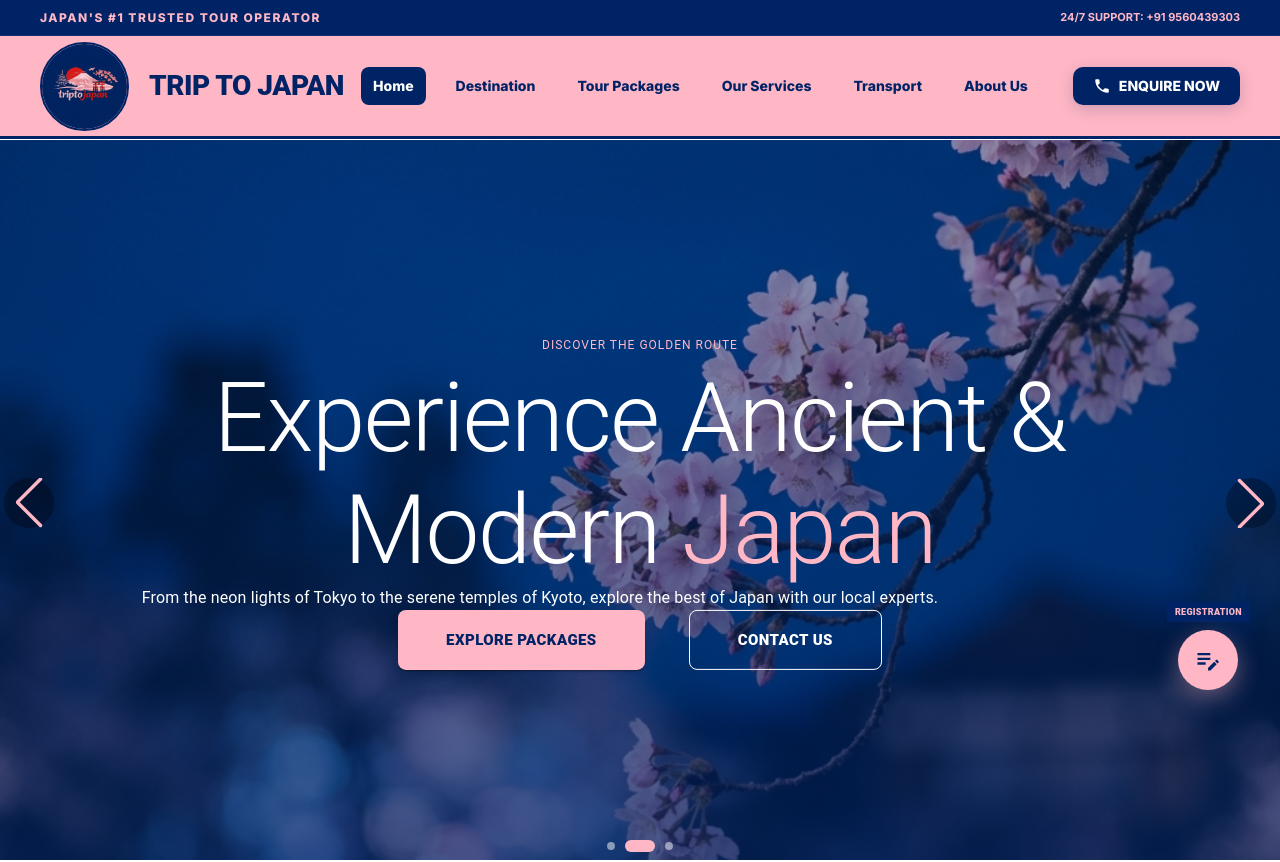
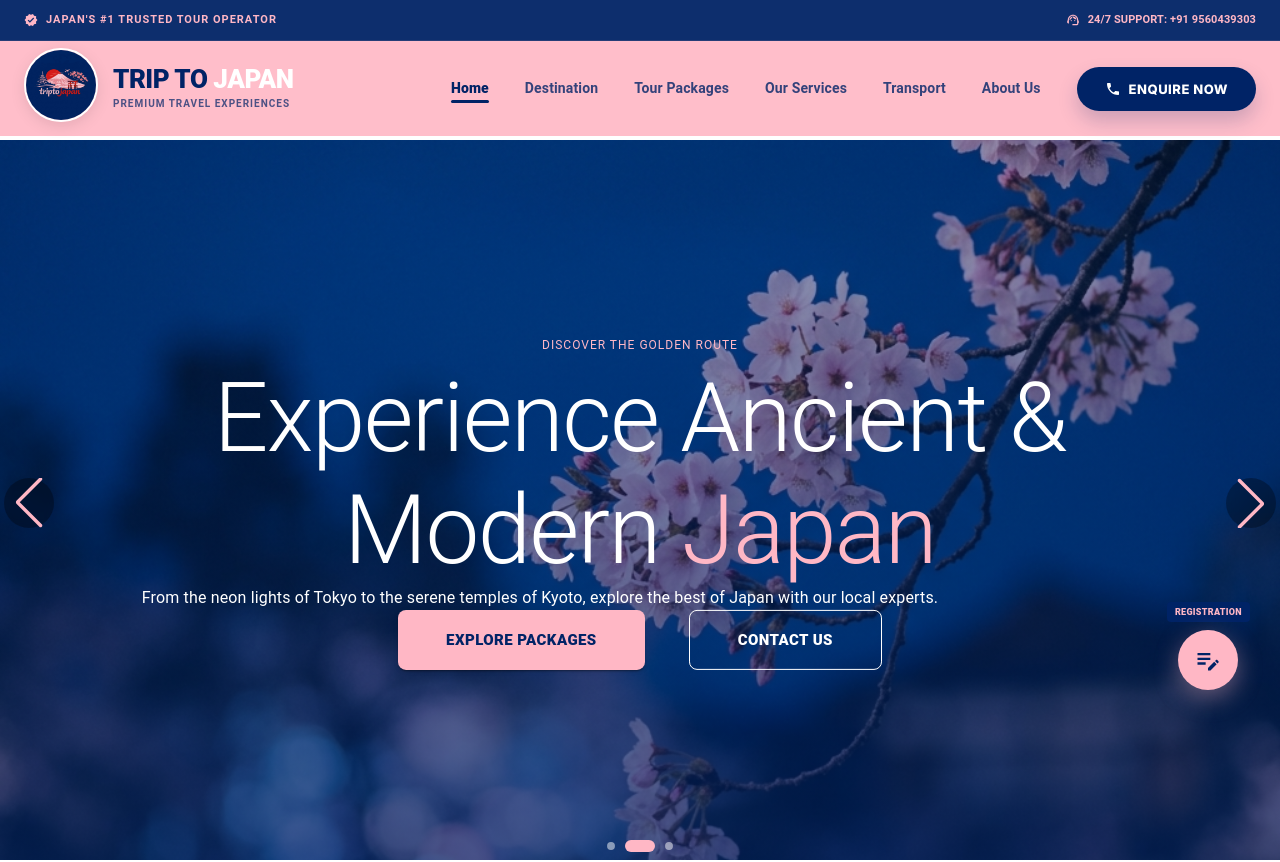
Before and after one commit to Ranirajput0695/TripToJapan, a React (Vite) app in the folder trip-to-japan/: page / in a window 1280 px wide. Shown: the top 862 px of the page. Built offline with nearby package versions, Linux system fonts and the light colour scheme.

Commit message:
navigation bar change

```diff
--- a/trip-to-japan/src/components/Navbar.jsx
+++ b/trip-to-japan/src/components/Navbar.jsx
@@ -9,9 +9,16 @@ import {
   useTheme,
   Collapse,
   Paper,
-  Typography
+  Typography,
+  Container
 } from "@mui/material";
-import { Menu as MenuIcon, Close as CloseIcon, Phone as PhoneIcon, QuestionAnswer as ChatIcon } from "@mui/icons-material";
+import {
+  Menu as MenuIcon,
+  Close as CloseIcon,
+  Phone as PhoneIcon,
+  SupportAgent as SupportIcon,
+  Verified as VerifiedIcon
+} from "@mui/icons-material";
 
 const Navbar = () => {
   const [isModalOpen, setIsModalOpen] = useState(false);
@@ -48,138 +55,208 @@ const Navbar = () => {
       top: 0,
       width: "100%",
       zIndex: 1000,
-      transition: "box-shadow 0.3s ease",
-      boxShadow: scrolled ? "0 10px 30px rgba(0,0,0,0.15)" : "none"
+      transition: "all 0.4s cubic-bezier(0.4, 0, 0.2, 1)",
     }}>
 
-      {/* 🔝 TOP BAR (Now Fixed Height to prevent "Hilling") */}
-      <div style={{
-        background: "#002366",
+      {/* 🔝 TOP BAR - Premium Glass Blue */}
+      <Box sx={{
+        background: "rgba(0, 35, 102, 0.95)",
         color: "#FFB7C5",
-        height: "35px",
+        height: scrolled ? "0px" : "40px",
+        overflow: "hidden",
         display: "flex",
         alignItems: "center",
+        transition: "all 0.3s ease",
+        backdropFilter: "blur(5px)",
         borderBottom: "1px solid rgba(255, 183, 197, 0.1)"
       }}>
-        <div style={containerStyle}>
-          <span style={{ fontSize: isMobile ? "9px" : "12px", fontWeight: "800", letterSpacing: "1.5px" }}>
+        <Container maxWidth="xl" sx={{ display: "flex", justifyContent: "space-between", alignItems: "center" }}>
+          <Box sx={{ display: "flex", alignItems: "center", gap: 1 }}>
+            <VerifiedIcon sx={{ fontSize: 14 }} />
+            <Typography sx={{ fontSize: isMobile ? "10px" : "11px", fontWeight: "700", letterSpacing: "1px" }}>
               JAPAN'S #1 TRUSTED TOUR OPERATOR
-          </span>
+            </Typography>
+          </Box>
           {!isMobile && (
-            <span style={{ fontSize: "11px", fontWeight: "700" }}>
+            <Box sx={{ display: "flex", alignItems: "center", gap: 3 }}>
+              <Box sx={{ display: "flex", alignItems: "center", gap: 1 }}>
+                <SupportIcon sx={{ fontSize: 14 }} />
+                <Typography sx={{ fontSize: "11px", fontWeight: "600" }}>
                   24/7 SUPPORT: +91 9560439303
-            </span>
+                </Typography>
+              </Box>
+            </Box>
           )}
-        </div>
-      </div>
+        </Container>
+      </Box>
 
-      {/* 🔻 MAIN NAVBAR (Fixed Height for Stability) */}
-      <div style={{
-        background: scrolled ? "rgba(255, 183, 197, 0.98)" : "#FFB7C5",
-        backdropFilter: scrolled ? "blur(10px)" : "none",
-        height: isMobile ? "75px" : "100px",
+      {/* 🔻 MAIN NAVBAR - Elegant Glassmorphism */}
+      <Box sx={{
+        background: scrolled ? "rgba(255, 255, 255, 0.85)" : "rgba(255, 183, 197, 0.9)",
+        backdropFilter: "blur(20px)",
+        height: isMobile ? "70px" : scrolled ? "80px" : "95px",
         display: "flex",
         alignItems: "center",
-        borderBottom: "3px solid #002366",
-        transition: "background 0.3s ease"
+        boxShadow: scrolled ? "0 10px 30px rgba(0,0,0,0.08)" : "none",
+        borderBottom: scrolled ? "1px solid rgba(0,35,102,0.05)" : "none",
+        transition: "all 0.4s cubic-bezier(0.4, 0, 0.2, 1)"
       }}>
-        <div style={containerStyle}>
+        <Container maxWidth="xl" sx={{ display: "flex", justifyContent: "space-between", alignItems: "center" }}>
 
           {/* Logo & Brand */}
-          <Link to="/" style={{ display: "flex", alignItems: "center", gap: isMobile ? "12px" : "20px", textDecoration: "none" }}>
+          <Link to="/" style={{ display: "flex", alignItems: "center", gap: isMobile ? "10px" : "15px", textDecoration: "none" }}>
+            <Box sx={{ position: "relative" }}>
               <img
                 src={logo}
                 alt="logo"
                 style={{
-                height: isMobile ? "60px" : "85px",
-                width: isMobile ? "60px" : "85px",
+                  height: isMobile ? "50px" : scrolled ? "60px" : "70px",
+                  width: isMobile ? "50px" : scrolled ? "60px" : "70px",
                   borderRadius: "50%",
                   objectFit: "cover",
-                border: "2.5px solid #002366",
+                  border: scrolled ? "2px solid #002366" : "2px solid #fff",
+                  transition: "all 0.4s ease",
+                  boxShadow: "0 4px 15px rgba(0,0,0,0.1)"
                 }}
               />
+            </Box>
+            <Box>
               <Typography sx={{
                 color: "#002366",
                 fontWeight: "900",
-              fontSize: isMobile ? "20px" : "28px",
+                fontSize: isMobile ? "18px" : scrolled ? "22px" : "26px",
+                lineHeight: 1,
                 letterSpacing: "-0.5px",
-              textTransform: "uppercase"
+                textTransform: "uppercase",
+                transition: "all 0.4s ease"
               }}>
-              TRIP TO JAPAN
+                Trip to <span style={{ color: scrolled ? "#E08E9D" : "#fff" }}>Japan</span>
               </Typography>
+              {!isMobile && !scrolled && (
+                <Typography sx={{ fontSize: "10px", fontWeight: "700", color: "#002366", opacity: 0.7, mt: 0.5, letterSpacing: 1 }}>
+                  PREMIUM TRAVEL EXPERIENCES
+                </Typography>
+              )}
+            </Box>
           </Link>
 
           {/* Desktop Menu */}
           {!isMobile && (
-            <nav style={{
-              display: "flex",
-              alignItems: "center",
-              gap: "8px", // Reduced gap to fit all items
-              flexWrap: "nowrap" // Prevent wrapping
-            }}>
-              {navLinks.map((link) => (
+            <Box component="nav" sx={{ display: "flex", alignItems: "center", gap: "4px" }}>
+              {navLinks.map((link) => {
+                const isActive = location.pathname === link.path;
+                return (
                   <Link
                     key={link.title}
                     to={link.path}
                     style={{
                       ...linkStyle,
-                    color: location.pathname === link.path ? "#fff" : "#002366",
-                    background: location.pathname === link.path ? "#002366" : "transparent",
-                    padding: "8px 12px", // Slightly reduced horizontal padding
-                    borderRadius: "8px",
-                    whiteSpace: "nowrap", // Ensure text stays on one line
+                      color: isActive ? "#002366" : "rgba(0,35,102,0.8)",
+                      position: "relative",
+                      padding: "10px 16px",
+                      borderRadius: "12px",
+                      transition: "all 0.3s ease",
                     }}
                   >
+                    <Typography sx={{ fontWeight: isActive ? "800" : "600", fontSize: "14px" }}>
                       {link.title}
+                    </Typography>
+                    {isActive && (
+                      <Box sx={{
+                        position: "absolute",
+                        bottom: "6px",
+                        left: "16px",
+                        right: "16px",
+                        height: "3px",
+                        bgcolor: "#002366",
+                        borderRadius: "10px"
+                      }} />
+                    )}
                   </Link>
-              ))}
+                );
+              })}
+
+              <Box sx={{ ml: 2 }}>
                 <button
                   style={{
                     ...ctaButtonStyle,
-                  whiteSpace: "nowrap", // Prevent button text wrapping
-                  padding: "10px 20px" // Slightly more compact button
+                    background: "#002366",
+                    color: "#fff",
+                    borderRadius: "50px",
+                    padding: scrolled ? "10px 22px" : "14px 28px",
+                    fontSize: "13px",
+                    boxShadow: "0 10px 20px rgba(0,35,102,0.2)"
                   }}
                   onClick={() => setIsModalOpen(true)}
                 >
-                <PhoneIcon sx={{ fontSize: 18, mr: 1 }} />
+                  <PhoneIcon sx={{ fontSize: 16, mr: 1 }} />
                   ENQUIRE NOW
                 </button>
-            </nav>
+              </Box>
+            </Box>
           )}
 
           {/* Mobile Menu Icon */}
           {isMobile && (
-            <IconButton onClick={() => setIsMenuOpen(!isMenuOpen)} sx={{ color: "#002366" }}>
+            <IconButton
+              onClick={() => setIsMenuOpen(!isMenuOpen)}
+              sx={{
+                color: "#002366",
+                bgcolor: "rgba(0,35,102,0.05)",
+                "&:hover": { bgcolor: "rgba(0,35,102,0.1)" }
+              }}
+            >
               {isMenuOpen ? <CloseIcon /> : <MenuIcon />}
             </IconButton>
           )}
 
-        </div>
-      </div>
+        </Container>
+      </Box>
 
       {/* 📱 MOBILE MENU */}
       <Collapse in={isMenuOpen}>
-        <Paper elevation={0} sx={{ bgcolor: "#FFB7C5", borderRadius: 0 }}>
-          <Box sx={{ p: 2 }}>
-            {navLinks.map((link) => (
+        <Paper elevation={10} sx={{
+          bgcolor: "rgba(255, 255, 255, 0.95)",
+          backdropFilter: "blur(20px)",
+          borderRadius: "0 0 30px 30px",
+          borderTop: "1px solid rgba(0,35,102,0.05)"
+        }}>
+          <Box sx={{ p: 3 }}>
+            {navLinks.map((link) => {
+              const isActive = location.pathname === link.path;
+              return (
                 <Link
                   key={link.title}
                   to={link.path}
                   style={{
-                  display: "block",
-                  padding: "15px",
+                    display: "flex",
+                    alignItems: "center",
+                    justifyContent: "space-between",
+                    padding: "18px 20px",
                     color: "#002366",
                     textDecoration: "none",
-                  fontWeight: "800",
-                  borderBottom: "1px solid rgba(0,35,102,0.1)"
+                    fontWeight: isActive ? "800" : "600",
+                    borderRadius: "15px",
+                    background: isActive ? "rgba(255, 183, 197, 0.2)" : "transparent",
+                    marginBottom: "5px"
                   }}
                 >
                   {link.title}
+                  {isActive && <Box sx={{ width: 6, height: 6, borderRadius: "50%", bgcolor: "#002366" }} />}
                 </Link>
-            ))}
-            <Box sx={{ pt: 2 }}>
+              );
+            })}
+            <Box sx={{ pt: 3 }}>
               <button
-                style={{ ...ctaButtonStyle, width: "100%", marginLeft: 0, padding: "15px", borderRadius: "12px" }}
+                style={{
+                  ...ctaButtonStyle,
+                  width: "100%",
+                  marginLeft: 0,
+                  padding: "18px",
+                  borderRadius: "15px",
+                  justifyContent: "center",
+                  background: "#002366"
+                }}
                 onClick={() => { setIsModalOpen(true); setIsMenuOpen(false); }}
               >
                 BOOK A CALL
@@ -195,39 +272,21 @@ const Navbar = () => {
   );
 };
 
-const containerStyle = {
-  maxWidth: "1200px",
-  width: "100%",
-  margin: "auto",
-  padding: "0 20px",
-  display: "flex",
-  justifyContent: "space-between",
-  alignItems: "center"
-};
-
 const linkStyle = {
-  margin: "0 5px",
   textDecoration: "none",
-  fontWeight: "800",
-  fontSize: "14px",
-  transition: "all 0.3s ease",
+  transition: "all 0.3s cubic-bezier(0.4, 0, 0.2, 1)",
   display: "inline-block"
 };
 
 const ctaButtonStyle = {
-  background: "#002366",
-  color: "#fff",
   border: "none",
-  padding: "12px 24px",
-  borderRadius: "10px",
-  fontWeight: "900",
-  fontSize: "14px",
-  marginLeft: "20px",
+  fontWeight: "800",
+  letterSpacing: "0.5px",
   cursor: "pointer",
-  transition: "all 0.3s ease",
-  boxShadow: "0 4px 15px rgba(0,35,102,0.2)",
+  transition: "all 0.4s cubic-bezier(0.4, 0, 0.2, 1)",
   display: "flex",
-  alignItems: "center"
+  alignItems: "center",
+  textTransform: "uppercase"
 };
 
 export default Navbar;
```
Lines whose indentation alone changed are shown as unchanged.
